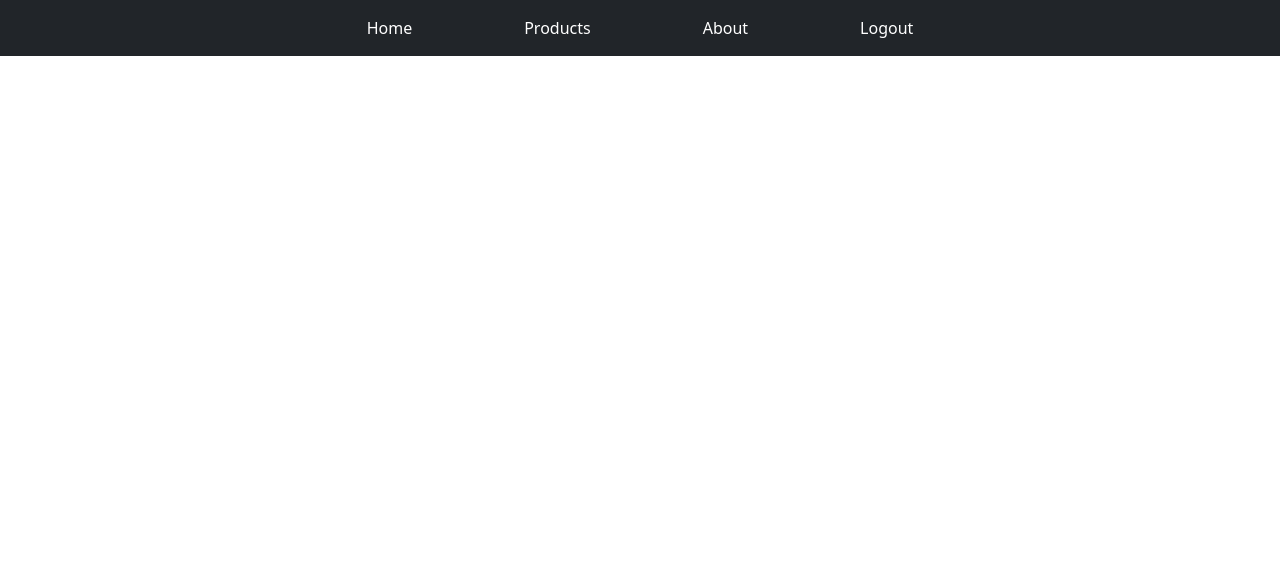
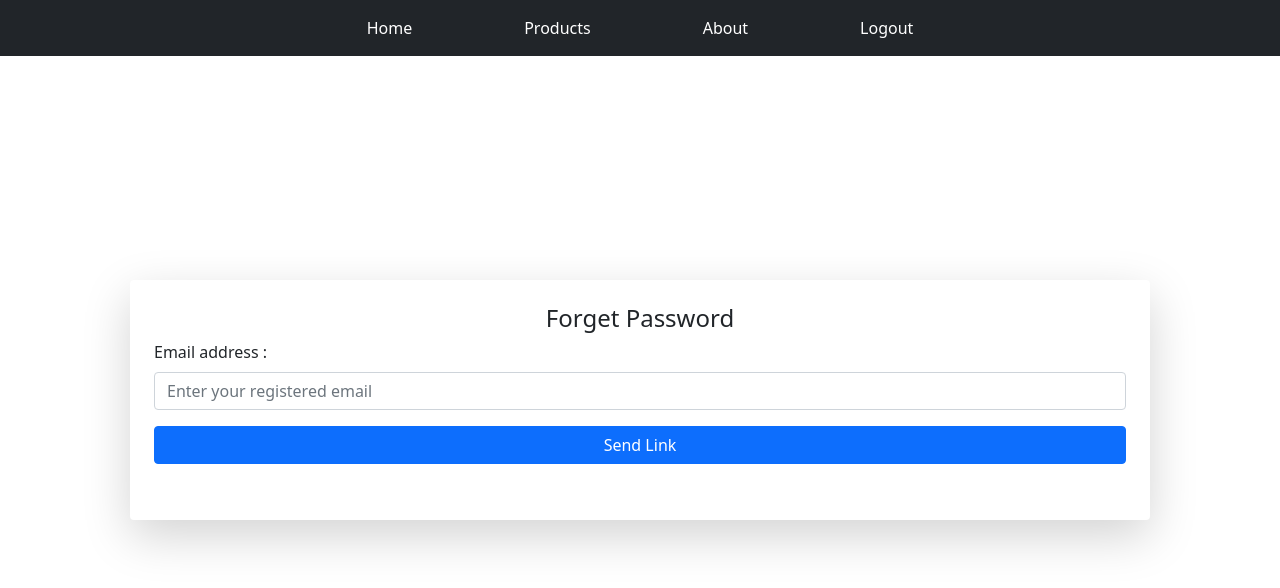
Before and after one commit to saidulixlam/ExpenseApp, a React (Create React App) app: page /forget in a window 1280 px wide. Shown: the top 588 px of the page. Built offline with nearby package versions, Linux system fonts and the light colour scheme; sample sign-in values are in the browser's storage.

Commit message:
Forget password added

```diff
--- a/public/index.html
+++ b/public/index.html
@@ -1,43 +1,22 @@
-<!DOCTYPE html>
 <html lang="en">
   <head>
     <meta charset="utf-8" />
-    <link rel="icon" href="%PUBLIC_URL%/favicon.ico" />
+
     <meta name="viewport" content="width=device-width, initial-scale=1" />
     <meta name="theme-color" content="#000000" />
     <meta
       name="description"
       content="Web site created using create-react-app"
     />
-    <link rel="apple-touch-icon" href="%PUBLIC_URL%/logo192.png" />
-    <!--
-      manifest.json provides metadata used when your web app is installed on a
-      user's mobile device or desktop. See https://developers.google.com/web/fundamentals/web-app-manifest/
-    -->
+
     <link rel="manifest" href="%PUBLIC_URL%/manifest.json" />
-    <!--
-      Notice the use of %PUBLIC_URL% in the tags above.
-      It will be replaced with the URL of the `public` folder during the build.
-      Only files inside the `public` folder can be referenced from the HTML.
 
-      Unlike "/favicon.ico" or "favicon.ico", "%PUBLIC_URL%/favicon.ico" will
-      work correctly both with client-side routing and a non-root public URL.
-      Learn how to configure a non-root public URL by running `npm run build`.
-    -->
+
     <title>React App</title>
   </head>
   <body>
     <noscript>You need to enable JavaScript to run this app.</noscript>
     <div id="root"></div>
-    <!--
-      This HTML file is a template.
-      If you open it directly in the browser, you will see an empty page.
 
-      You can add webfonts, meta tags, or analytics to this file.
-      The build step will place the bundled scripts into the <body> tag.
-
-      To begin the development, run `npm start` or `yarn start`.
-      To create a production bundle, use `npm run build` or `yarn build`.
-    -->
   </body>
 </html>
--- a/src/App.js
+++ b/src/App.js
@@ -5,6 +5,7 @@ import Login from './components/pages/Login';
 import Products from './components/products/Products';
 import NavBar from './components/Navbar/Navbar';
 import Profile from './components/Profile/Profile';
+import Forget from './components/pages/Forget';
 
 
 const App = () => {
@@ -16,6 +17,7 @@ const App = () => {
         <Route path="/products"><Products /></Route>
         <Route path="/login" exact><Login /></Route>
         <Route path="/profile"><Profile/> </Route>
+        <Route path="/forget"><Forget/></Route>
       </Switch>
     </Router>
   );
--- a/src/components/Navbar/Navbar.js
+++ b/src/components/Navbar/Navbar.js
@@ -7,6 +7,7 @@ import AuthContext from '../store/auth-context';
 const NavBar = () => {
     const ctx=useContext(AuthContext);
     const isLoggedIn=ctx.isLoggedIn;
+
     const linkStyle = {
         color: 'white',
         textDecoration: 'none',
--- a/src/components/Profile/Profile.js
+++ b/src/components/Profile/Profile.js
@@ -5,16 +5,14 @@ import { Link } from 'react-router-dom';
 const Profile = () => {
     const [imageUrl, setImageUrl] = useState('');
     const [name, setName] = useState('');
-    const [email,setEmail]=useState('');
-    const phone ='8822266900';
+    const [email, setEmail] = useState('');
+    const phone = '8822266900';
 
     const nameRef = useRef();
     const imageRef = useRef();
 
     // const ctx = useContext(AuthContext);
     const token = localStorage.getItem('token');
-
-    console.log('token : ', token);
 
     const handleUpdateButtonClick = async (e) => {
         e.preventDefault();
@@ -51,19 +49,21 @@ const Profile = () => {
             }
 
             const data = await response.json();
-            console.log(data);
 
             setImageUrl(data.photoUrl)
 
         } catch (err) {
             alert(err.message);
         } finally {
+            // Save the updated imageUrl in local storage.
+            localStorage.setItem('imageUrl', imageUrl);
+            setImageUrl(imageUrl);
             setName(updatedName);
         }
 
-
     }
     useEffect(() => {
+
         fetch('https://identitytoolkit.googleapis.com/v1/accounts:lookup?key=AIzaSyAgGnMLqkFKJf5KduGtLESSQoaaEzpd4sM', {
             method: 'POST',
             body: JSON.stringify({
@@ -74,19 +74,23 @@ const Profile = () => {
             }
         }).then((response) => {
             if (response.ok) {
-                console.log(response);
-                console.log('post to get')
+
                 return response.json();
             }
             // throw new Error("Failed to fetch user data");
         }).then((data) => {
-            console.log('i m data', data)
+
             const user = data.users[0];
             if (user) {
                 const imageUrl = user.photoUrl || ''
+
                 setImageUrl(imageUrl);
+
                 setName(user.displayName)
                 setEmail(user.email)
+
+                nameRef.current.value = user.displayName;
+                // imageRef.current.value=user.
             }
 
         }).catch(err => {
@@ -167,7 +171,7 @@ const Profile = () => {
 
                             </div>
                             <div className='text-center my-1 mx-3 d-flex'>
-                            <Button variant="success" type="submit" className='my-2 p-1 mr-2' onClick={verifyEmailHandler}>Verify Email</Button>
+                                <Button variant="success" type="submit" className='my-2 p-1 mr-2' onClick={verifyEmailHandler}>Verify Email</Button>
                             </div>
                         </Card>
                     </Col>
--- /dev/null
+++ b/src/components/pages/Forget.js
@@ -0,0 +1,67 @@
+import { useRef } from "react";
+import { Container, Form, Button } from "react-bootstrap";
+
+const Forget = () => {
+    const emailRef = useRef();
+    const forgetHandler = async () => {
+        const enteredEmail = emailRef.current.value;
+        const url = 'https://identitytoolkit.googleapis.com/v1/accounts:sendOobCode?key=AIzaSyAgGnMLqkFKJf5KduGtLESSQoaaEzpd4sM';
+        try {
+            const res = await fetch(url, {
+                method: 'POST',
+                body: JSON.stringify({
+                    requestType: "PASSWORD_RESET",
+                    email: enteredEmail
+                }),
+                headers: {
+                    'Content-Type': 'application/json',
+                },
+            });
+            if (!res.ok) {
+                const data = await res.json();
+                let errorMessage = "Authentication Failed";
+
+                if (data && data.error && data.error.message) {
+                    errorMessage = data.error.message;
+                }
+
+                throw new Error(errorMessage);
+            }
+
+        } catch (err) {
+            alert(err.message);
+        } finally {
+            alert('Check your email')
+        }
+    }
+    return (
+        <Container className="d-flex justify-content-center align-items-center vh-100">
+
+            <Container className="bg-white p-4 rounded shadow-lg my-5 mx-5">
+                <h4 className="text-center">Forget Password</h4>
+                <Form>
+                    <Form.Group controlId="email">
+                        <Form.Label>Email address : </Form.Label>
+                        <Form.Control
+                            type="email"
+                            placeholder="Enter your registered email"
+                            ref={emailRef}
+                        />
+                    </Form.Group>
+                    <Button
+                        variant="primary"
+                        type="submit"
+                        className="w-100 my-3"
+                        onClick={forgetHandler}
+                    >
+
+                        Send Link
+                    </Button>
+                </Form>
+            </Container>
+
+        </Container>
+    );
+}
+
+export default Forget;
--- a/src/components/pages/Login.js
+++ b/src/components/pages/Login.js
@@ -1,4 +1,4 @@
-import { useState, useRef ,useContext} from 'react';
+import { useState, useRef, useContext } from 'react';
 import { Form, Button, Container } from 'react-bootstrap';
 import AuthContext from '../store/auth-context';
 import { useHistory } from 'react-router-dom';
@@ -9,7 +9,7 @@ const Login = () => {
 
     const history = useHistory();
 
-     const authCtx = useContext(AuthContext);
+    const authCtx = useContext(AuthContext);
 
     const emailRef = useRef();
     const passwordRef = useRef();
@@ -82,6 +82,9 @@ const Login = () => {
         }
         setError('');
     }
+    const forgetPasswordHandler = () => {
+        history.replace('/forget')
+    }
 
     return (
         <Container className="d-flex justify-content-center align-items-center vh-100">
@@ -120,8 +123,21 @@ const Login = () => {
                         {!isLoading && (
                             <Button
                                 type='submit'
+                                variant='light'
+                                className='mt-3 p-1 w-60 rounded btn-sm text-danger'
+                                onClick={forgetPasswordHandler}
+                            >
+                                Forget Passowrd ?
+                            </Button>
+                        )}
+                        {isLoading && <p>Sending request...</p>}
+                    </div>
+                    <div className='text-center'>
+                        {!isLoading && (
+                            <Button
+                                type='submit'
                                 variant='primary'
-                                className='mt-3 p-2 w-100 rounded'
+                                className='mt-1 p-2 w-100 rounded'
                             >
                                 {isLogin ? 'Login' : 'Create Account'}
                             </Button>
@@ -130,13 +146,13 @@ const Login = () => {
                     </div>
                     <div className='text-center'>
                         <Button
-                            variant='light'
+                            variant='none'
                             onClick={switchAuthModeHandler}
-                            className='my-3'
+                            className='my-3 p-1 rounded btn-sm'
                         >
                             {isLogin
-                                ? "Don't have an account? Create one...."
-                                : 'Already have an account? Login here..'}
+                                ? "New here ?SignUp"
+                                : 'Have an account? Login..'}
                         </Button>
                     </div>
                 </Form>
--- a/src/components/store/auth-context.js
+++ b/src/components/store/auth-context.js
@@ -14,7 +14,6 @@ export const AuthContextProvider = (props) => {
     const [token,setToken]=useState(initialToken);
 
     const userIsLoggedIn=!!token;
-    console.log(userIsLoggedIn);
 
     const initialEndpoint = localStorage.getItem('endpoint');
     const [endpoint,setEndpoint]=useState(initialEndpoint);
```
